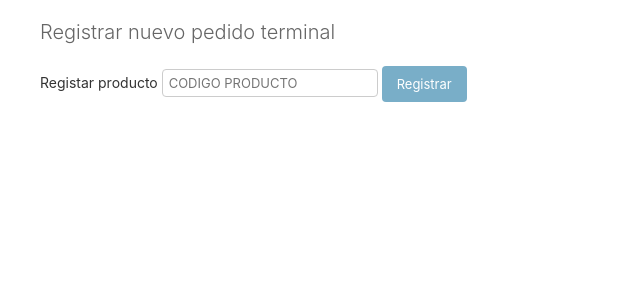
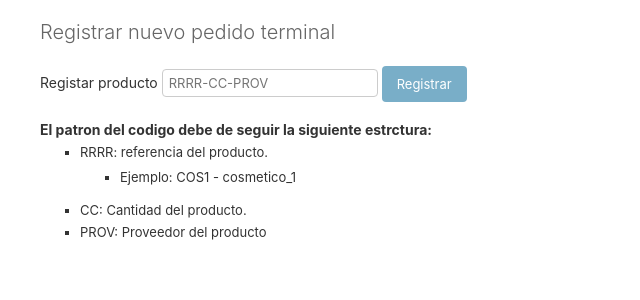
Before and after one commit to edubrialesUFV/atenea, a Django app: page /admin/registrar_producto/ in a window 1280 px wide. Shown: the part 86-386 px from the top of the page, without its empty margins (0-640 px from the left). Run offline with Django 4.2, Linux system fonts and the light colour scheme; the visitor is signed in with stand-in values (Sample User, id 1).

Commit message:
registrar producto funcionando

```diff
--- a/gestion_almacenes/templates/admin_custom.html
+++ b/gestion_almacenes/templates/admin_custom.html
@@ -7,6 +7,7 @@
 {% endblock %}
 
 {% block content %}
+
 <div id="content-main">
     <h1>Bienvenido al panel de administración</h1>
     <h2>Tablas</h2>
--- a/gestion_almacenes/templates/registrar_producto.html
+++ b/gestion_almacenes/templates/registrar_producto.html
@@ -2,10 +2,21 @@
 {% block title %} Nuevo Producto{% endblock%}
 {% block content %}
 <h1>Registrar nuevo pedido terminal</h1>
-<form action="" method="post">
+<form method="post">
     {% csrf_token %}
     <label for="fname">Registar producto</label>
-    <input type="text" id="codigo" name="codigo" placeholder="CODIGO PRODUCTO">
+    <input type="text" id="codigo" name="codigo" placeholder="RRRR-CC-PROV">
     <input type="submit" value="Registrar">
 </form>
+<br>
+<strong>El patron del codigo debe de seguir la siguiente estrctura:</strong>
+
+<ul>
+    <li>RRRR: referencia del producto. </li>
+        <ul>
+            <li>Ejemplo: COS1 - cosmetico_1</li>
+        </ul>
+    <li>CC: Cantidad del producto.</li>
+    <li>PROV: Proveedor del producto</li>
+</ul>
 {% endblock %}
--- a/gestion_almacenes/utils.py
+++ b/gestion_almacenes/utils.py
@@ -1,4 +1,23 @@
 from .models import Producto, Posicion, ProductoPosicion
+from django.contrib import messages
+
+
+
+product_types = {
+    'cos': 'cosmetico',
+    'perf': 'perfume',
+    'crem': 'crema',
+    'pint': 'pinta_labios',
+    'loc': 'locion',
+    'maq': 'maquillaje',
+    'eye': 'eyeliner',
+    'pol': 'polvos_maquillaje',
+    'som': 'sombras_maquillaje',
+    'rim': 'rimmel'
+    }
+
+def product_type(type_code):
+    return product_types.get(type_code.lower(), type_code)
 
 def migrations_picstock(productos):
     for producto_dict in productos:
--- a/gestion_almacenes/views.py
+++ b/gestion_almacenes/views.py
@@ -1,4 +1,5 @@
 from io import BytesIO
+import re
 from django.conf import settings
 from django.shortcuts import render, get_object_or_404
 from django.shortcuts import render, redirect
@@ -15,7 +16,7 @@ from gestion_almacenes import models
 from gestion_almacenes.models import Pedido, PedidoProducto, ProductoPosicion
 
 from .models import Producto, Pedido, Cliente
-from .models import Producto
+from .models import Producto, Posicion
 from .models import Proveedor
 from .models import Pedido, PedidoProducto
 
@@ -24,7 +25,7 @@ from .forms import FiltroProveedorForm
 from .forms import PedidoFilterForm
 from .forms import FiltroProveedorForm
 
-from .utils import pedir_proveedores, migrations_picstock
+from .utils import pedir_proveedores, migrations_picstock, product_type
 from xhtml2pdf import pisa
 
 from datetime import timedelta
@@ -96,6 +97,40 @@ def registrar_producto(request):
     if request.method == 'POST':
         codigo = request.POST.get('codigo')
         print(codigo)
+
+        pattern = r'^([A-Za-z]+)(\d+)-(\d+)-([A-Za-z]+)$'
+
+        match = re.match(pattern, codigo)
+        if match:
+            type_code, number, quantity, supplier = match.groups()
+            full_product_name = f'{product_type(type_code)}_{number}'
+            print(f'Nombre completo del producto: {full_product_name}')
+            print(f'Cantidad del producto: {quantity}')
+            print(f'Proveedor del producto: {supplier}')
+            quantity = int(quantity)
+            nuevo_producto = Producto.objects.get(referencia = full_product_name)
+            nuevo_producto.cantidad_stock = nuevo_producto.cantidad_stock + quantity
+            nuevo_producto.save()
+            posiciones = ProductoPosicion.objects.filter(producto = nuevo_producto).order_by("posicion")
+            posicion_picking = Posicion.objects.get(id = posiciones[0].posicion.id)
+            posicion_stock = Posicion.objects.get(id = posiciones[1].posicion.id)
+            if posicion_picking.unidades_ocupadas < 20:
+                cantidad_restante = 20 - posicion_picking.unidades_ocupadas
+                posicion_picking.unidades_ocupadas = posicion_picking.unidades_ocupadas + cantidad_restante
+                cantidad_restante = quantity - cantidad_restante
+                posicion_stock.unidades_ocupadas = posicion_stock.unidades_ocupadas + cantidad_restante
+                posicion_picking.save()
+                posicion_stock.save()
+                messages.success(request, f'Se han añadido {quantity} unidades de {full_product_name} al sistema')
+                return redirect('/admin')
+            else:
+                posicion_stock.unidades_ocupadas = posicion_stock.unidades_ocupadas + quantity
+                posicion_stock.save()
+                messages.success(request, f'Se han añadido {quantity} unidades de {full_product_name} al sistema')
+                return redirect('/admin')
+        else:
+            print('El código proporcionado no coincide con el patrón esperado.')
+            messages.error(request, f'El codigo proporcionado no sigue el formato patron esperado')
     return render(request, "registrar_producto.html")
 
 
```
Also changed, not shown: gestion_almacenes/templates/pagina_principal.html (deleted), 1 other file.
